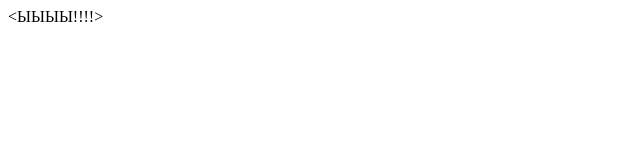
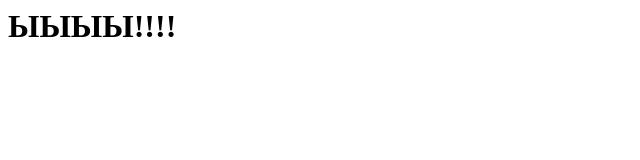
Before and after one commit to mitarsis/dorodango, a plain HTML site: page index.html in a window 1280 px wide. Shown: the whole page, without its empty margins (0-640 px from the left). Drawn offline with Linux system fonts and the light colour scheme.

Commit message:
added h1

```diff
--- a/index.html
+++ b/index.html
@@ -2,6 +2,6 @@
 <head>
 </head>
 <body>
-<ЫЫЫЫ!!!!>
+<h1>ЫЫЫЫ!!!!<h1>
 </body>
 </html>
```
